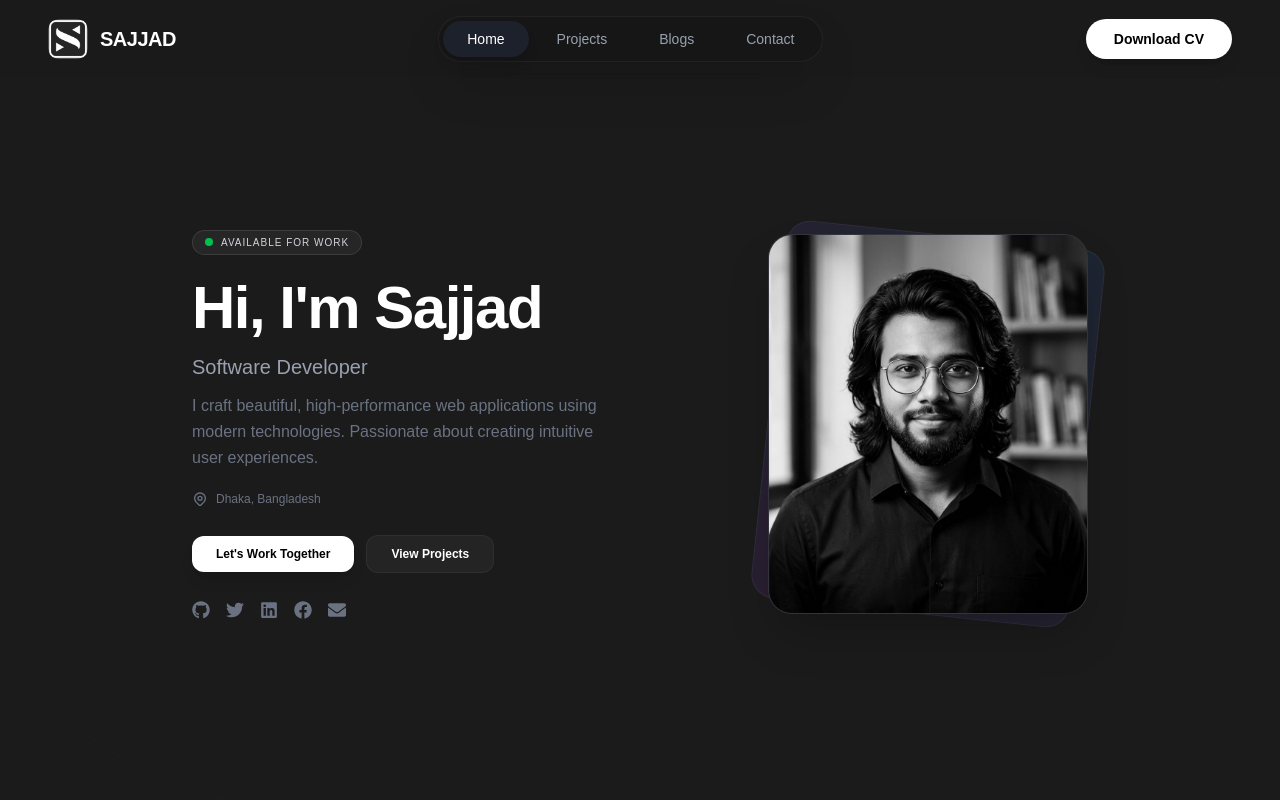
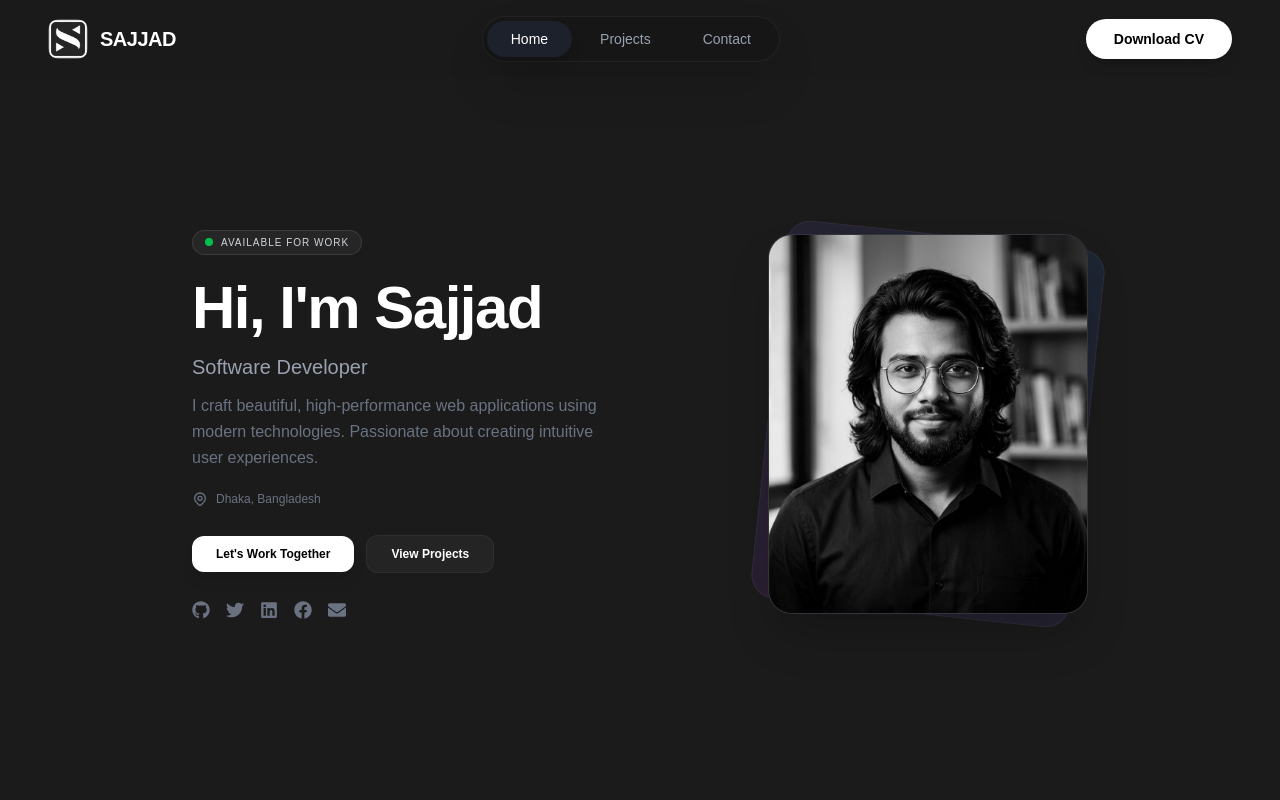
Before and after one commit to ksajjadhossen/PortfolioProject, a Next.js app: page / in a window 1280 px wide. Shown: the top 800 px of the page. Built offline with nearby package versions, Linux system fonts and the light colour scheme.

Commit message:
blog route removed forom navbar.

```diff
--- a/src/app/components/shared/NavBar/Navbar.jsx
+++ b/src/app/components/shared/NavBar/Navbar.jsx
@@ -12,7 +12,7 @@ function Navbar() {
   const CV_DOWNLOAD_URL =
     "https://drive.google.com/uc?export=download&id=1vQBeULCjdZ_LcyclMSIY36DWPuoqULly";
 
-  const navLinks = ["Home", "Projects", "Blogs", "Contact"];
+  const navLinks = ["Home", "Projects", "Contact"];
 
   const handleScroll = (id) => {
     setActive(id);
```
